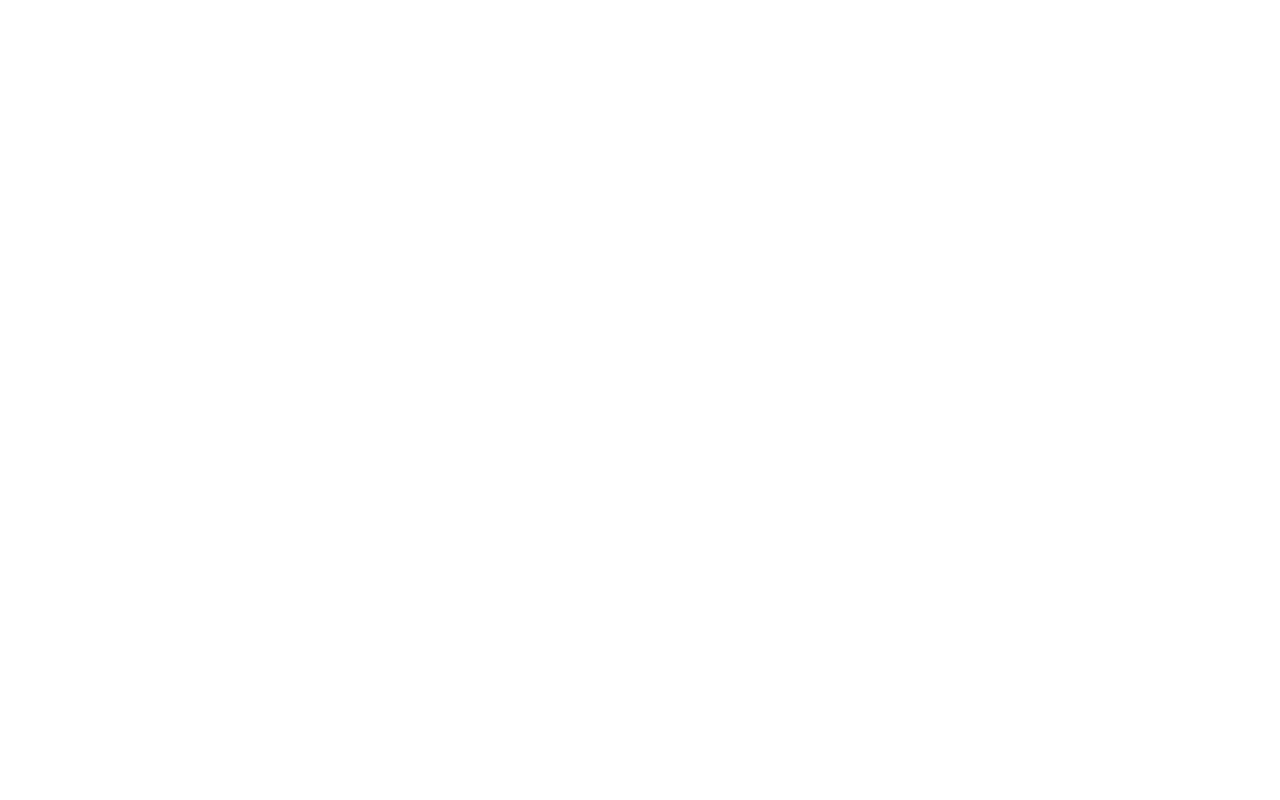
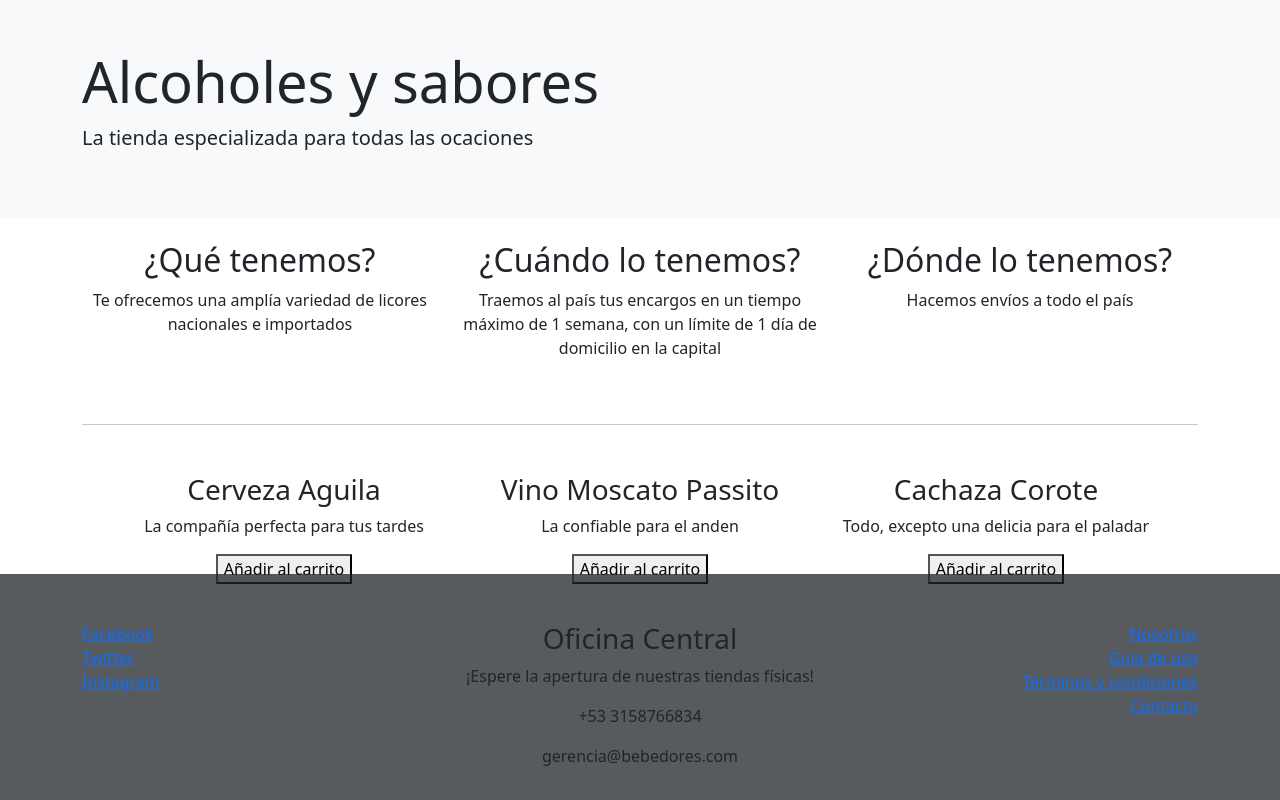
Before and after one commit to hectorhernandezalfonso/austral_curso_1, a website: page index.html in a window 1280 px wide. Drawn offline with nearby package versions, Linux system fonts and the light colour scheme.

Commit message:
modified index.html

```diff
--- a/index.html
+++ b/index.html
@@ -1,11 +1,84 @@
-<!DOCTYPE html>
+<!doctype html>
 <html lang="en">
-<head>
-    <meta charset="UTF-8">
-    <meta name="viewport" content="width=device-width, initial-scale=1.0">
-    <title>Document</title>
-</head>
-<body>
+  <head>
+    <meta charset="utf-8">
+    <meta name="viewport" content="width=device-width, initial-scale=1">
+    <title>Bootstrap demo</title>
+    <link href="https://cdn.jsdelivr.net/npm/bootstrap@5.3.3/dist/css/bootstrap.min.css" rel="stylesheet" integrity="sha384-QWTKZyjpPEjISv5WaRU9OFeRpok6YctnYmDr5pNlyT2bRjXh0JMhjY6hW+ALEwIH" crossorigin="anonymous">
+  </head>
+  <body>
+    <div class="bg-light p-5">
+        <div class="container">
+          <h1 class="display-4">Alcoholes y sabores</h1>
+          <p class="lead">La tienda especializada para todas las ocaciones</p>
+        </div>
+    </div>
+    <div class="container mt-4 text-center">
+        <!-- First Section -->
+        <div class="row">
+          <div class="col-12 col-sm-4">
+            <h2>¿Qué tenemos?</h2>
+            <p>Te ofrecemos una amplía variedad de licores nacionales e importados</p>
+          </div>
+          <div class="col-12 col-sm-4">
+            <h2>¿Cuándo lo tenemos?</h2>
+            <p>Traemos al país tus encargos en un tiempo máximo de 1 semana, con un límite de 1 día de domicilio en la capital</p>
+          </div>
+          <div class="col-12 col-sm-4">
+            <h2>¿Dónde lo tenemos?</h2>
+            <p>Hacemos envíos a todo el país</p>
+          </div>
+        </div>
 
-</body>
+        <!-- Visual Separator -->
+        <hr class="my-5">
+
+        <!-- Second Section -->
+        <div class="row m-4 d-flex">
+          <div class="col-6 col-sm-4">
+            <h3>Cerveza Aguila</h3>
+            <p>La compañía perfecta para tus tardes</p>
+            <button>Añadir al carrito</button>
+          </div>
+          <div class="col-6 col-sm-4">
+            <h3>Vino Moscato Passito</h3>
+            <p>La confiable para el anden</p>
+            <button>Añadir al carrito</button>
+          </div>
+          <div class="col-6 col-sm-4">
+            <h3>Cachaza Corote</h3>
+            <p>Todo, excepto una delicia para el paladar</p>
+            <button>Añadir al carrito</button>
+          </div>
+        </div>
+      </div>
+    <footer class="fixed-bottom text-center pt-5 bg-dark bg-opacity-75">
+        <div class="container">
+            <div class="row">
+                <div class="col-12 col-sm-4 d-flex flex-column text-start">
+                    <a href="facebook.com">Facebook</a>
+                    <a href="twitter.com">Twitter</a>
+                    <a href="instagram.com">Instagram</a>
+                </div>
+                <div class="col-12 col-sm-4 d-flex flex-column text-center">
+                    <address>
+                        <h3>Oficina Central</h3>
+                        <p>¡Espere la apertura de nuestras tiendas físicas!</p>
+                        <p>+53 3158766834</p>
+                        <p>gerencia@bebedores.com</p>
+                    </address>
+                </div>
+                <div class="col-12 col-sm-4 d-flex flex-column text-end">
+                    <a href="facebook.com">Nosotros</a>
+                    <a href="twitter.com">Guía de uso</a>
+                    <a href="instagram.com">Términos y condiciones</a>
+                    <a href="instagram.com">Contacto</a>
+                </div>
+            </div>
+        </div>
+    </footer>
+    <script src="https://cdn.jsdelivr.net/npm/bootstrap@5.3.3/dist/js/bootstrap.bundle.min.js" integrity="sha384-YvpcrYf0tY3lHB60NNkmXc5s9fDVZLESaAA55NDzOxhy9GkcIdslK1eN7N6jIeHz" crossorigin="anonymous"></script>
+    <script src="https://cdn.jsdelivr.net/npm/@popperjs/core@2.11.8/dist/umd/popper.min.js" integrity="sha384-I7E8VVD/ismYTF4hNIPjVp/Zjvgyol6VFvRkX/vR+Vc4jQkC+hVqc2pM8ODewa9r" crossorigin="anonymous"></script>
+<script src="https://cdn.jsdelivr.net/npm/bootstrap@5.3.3/dist/js/bootstrap.min.js" integrity="sha384-0pUGZvbkm6XF6gxjEnlmuGrJXVbNuzT9qBBavbLwCsOGabYfZo0T0to5eqruptLy" crossorigin="anonymous"></script>
+  </body>
 </html>
--- a/package.json
+++ b/package.json
@@ -19,5 +19,10 @@
   "homepage": "https://github.com/hectorhernandezalfonso/austral_curso_1#readme",
   "devDependencies": {
     "lite-server": "^2.6.1"
+  },
+  "dependencies": {
+    "bootstrap": "^5.3.3",
+    "jquery": "^3.7.1",
+    "popper.js": "^1.16.1"
   }
 }
```
Also changed, not shown: 1 other file.
